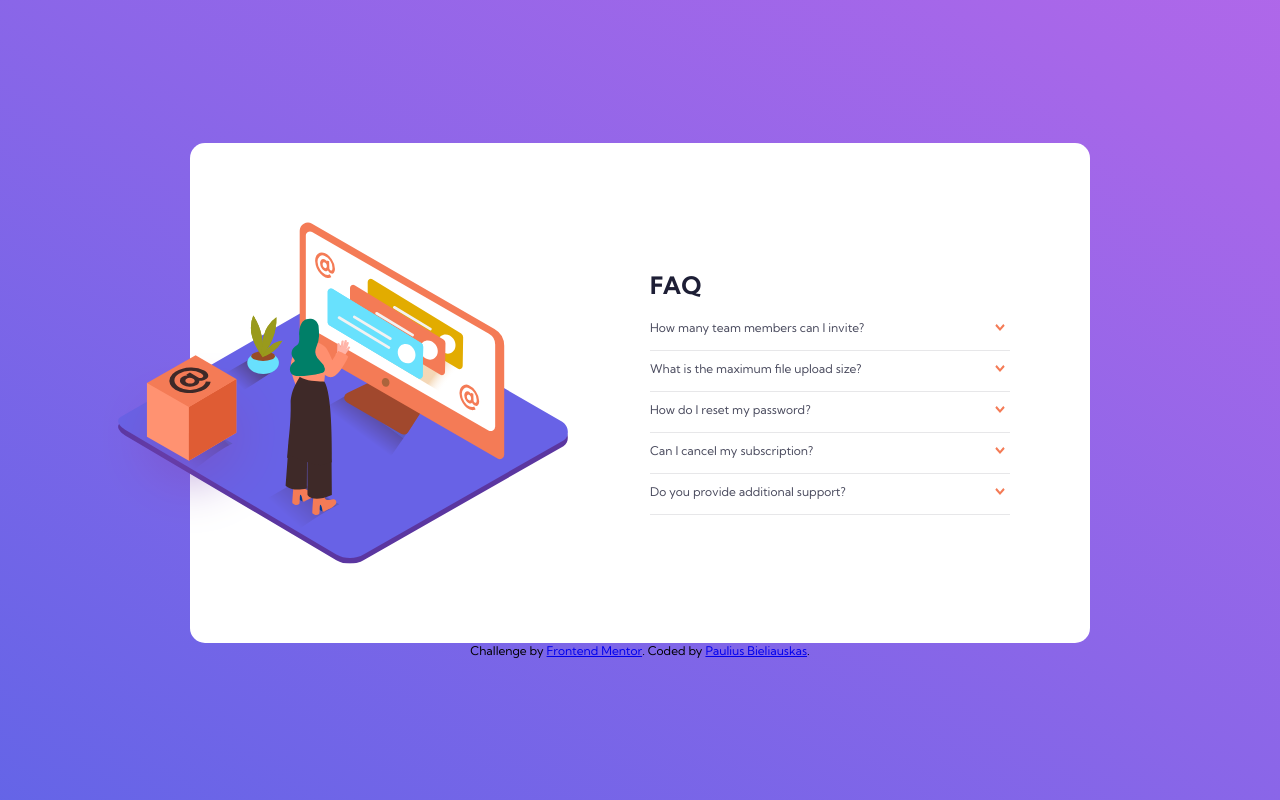
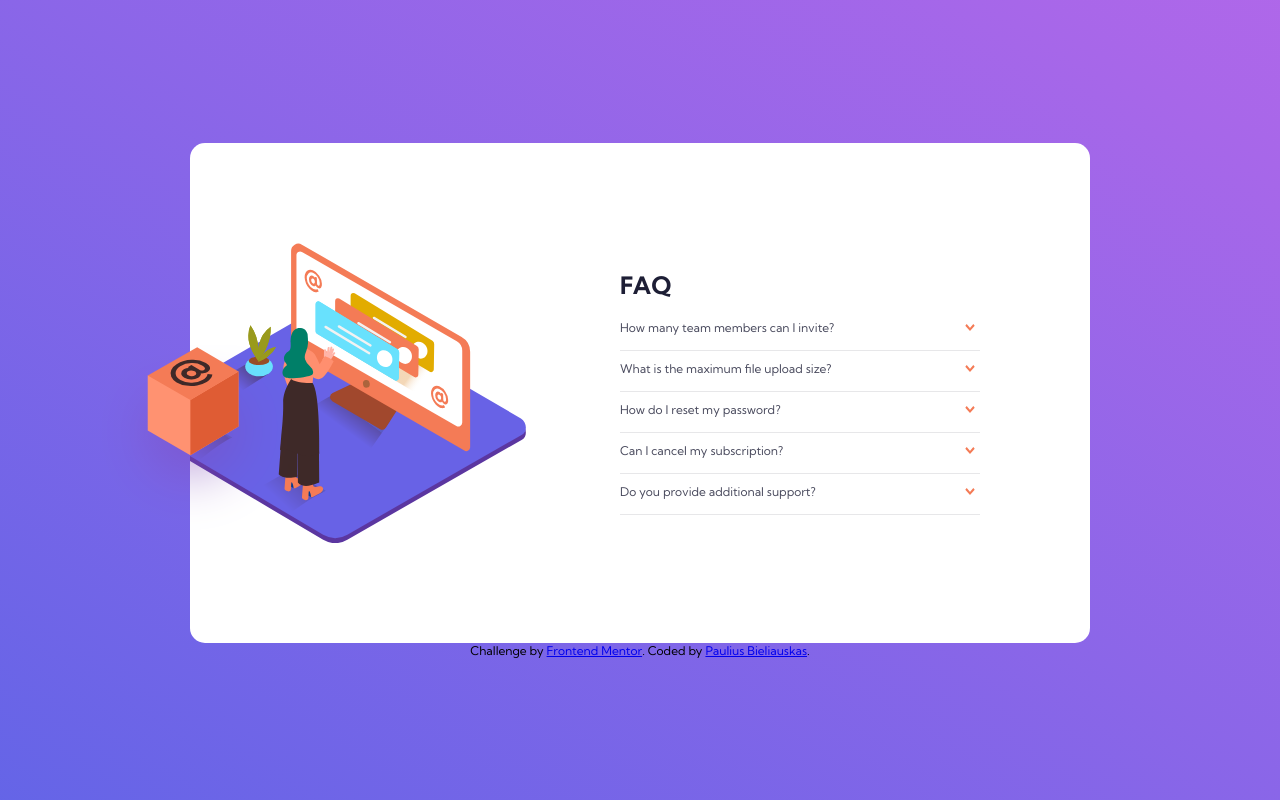
Before and after one commit to Scarab911/03-faq-accordion-card, a website: page index.html in a window 1280 px wide. Drawn offline with Linux system fonts and the light colour scheme.

Commit message:
women image and box duo my best variant

```diff
--- a/css/home.css
+++ b/css/home.css
@@ -30,9 +30,10 @@ body {
 
 .women-container {
   display: inline-block;
+  height: 300px;
   width: 50%;
   position: absolute;
-  left: -72px;
+  left: 0;
   top: 50%;
   transform: translateY(-50%);
   overflow: hidden;
@@ -40,7 +41,8 @@ body {
 }
 
 .women {
-  width: 100%;
+  height: 100%;
+  margin-left: -13%;
 }
 
 .bg {
@@ -57,8 +59,9 @@ body {
 
 .box {
   /* display: none; */
+  height: 37.5%;
   position: absolute;
-  top: 42%;
+  top: 40.5%;
   left: -10.5%;
 }
 
@@ -66,7 +69,7 @@ body {
   height: 500px;
   float: right;
   width: 40%;
-  margin-right: 80px;
+  margin-right: 110px;
   display: flex;
   flex-direction: column;
   justify-content: center;
```
